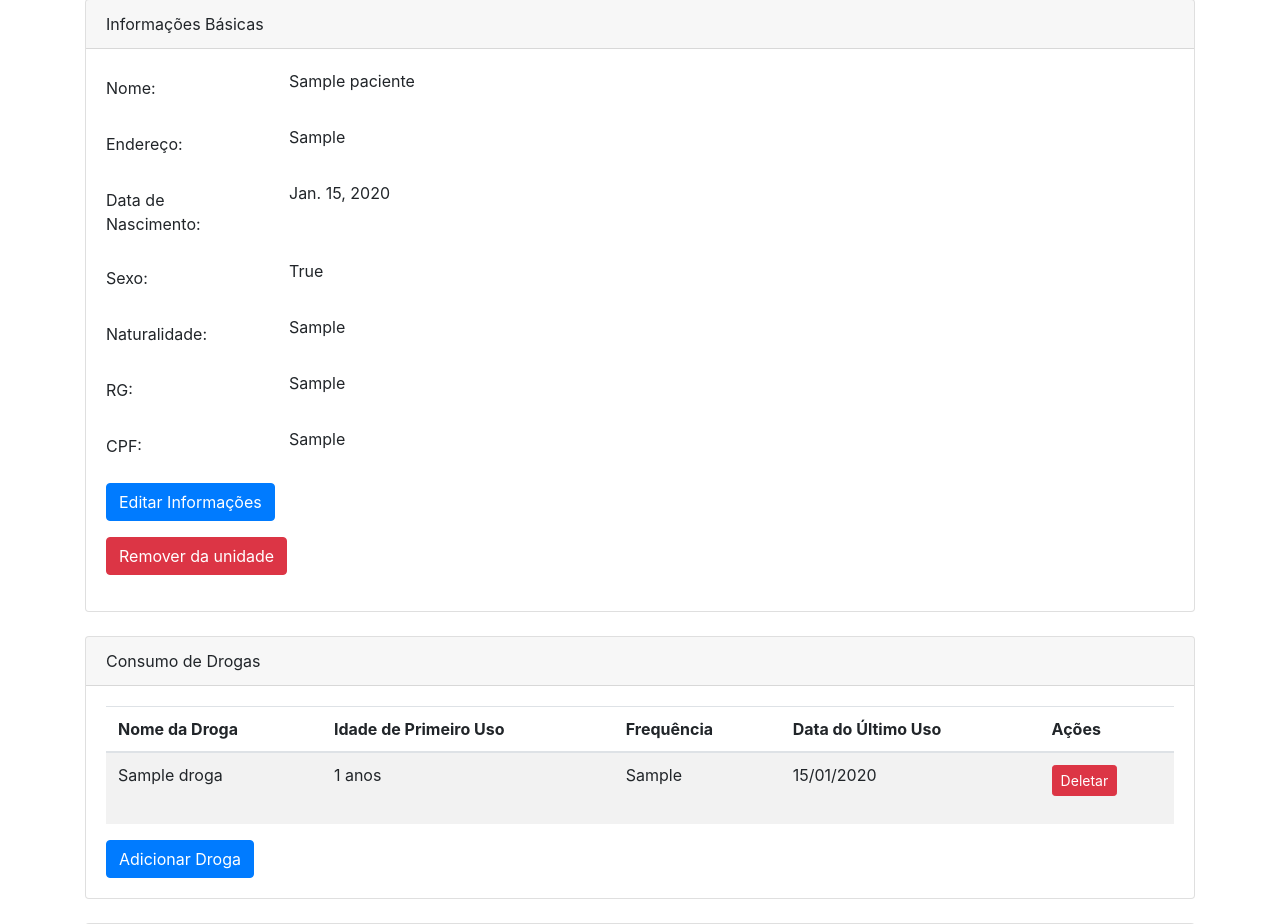
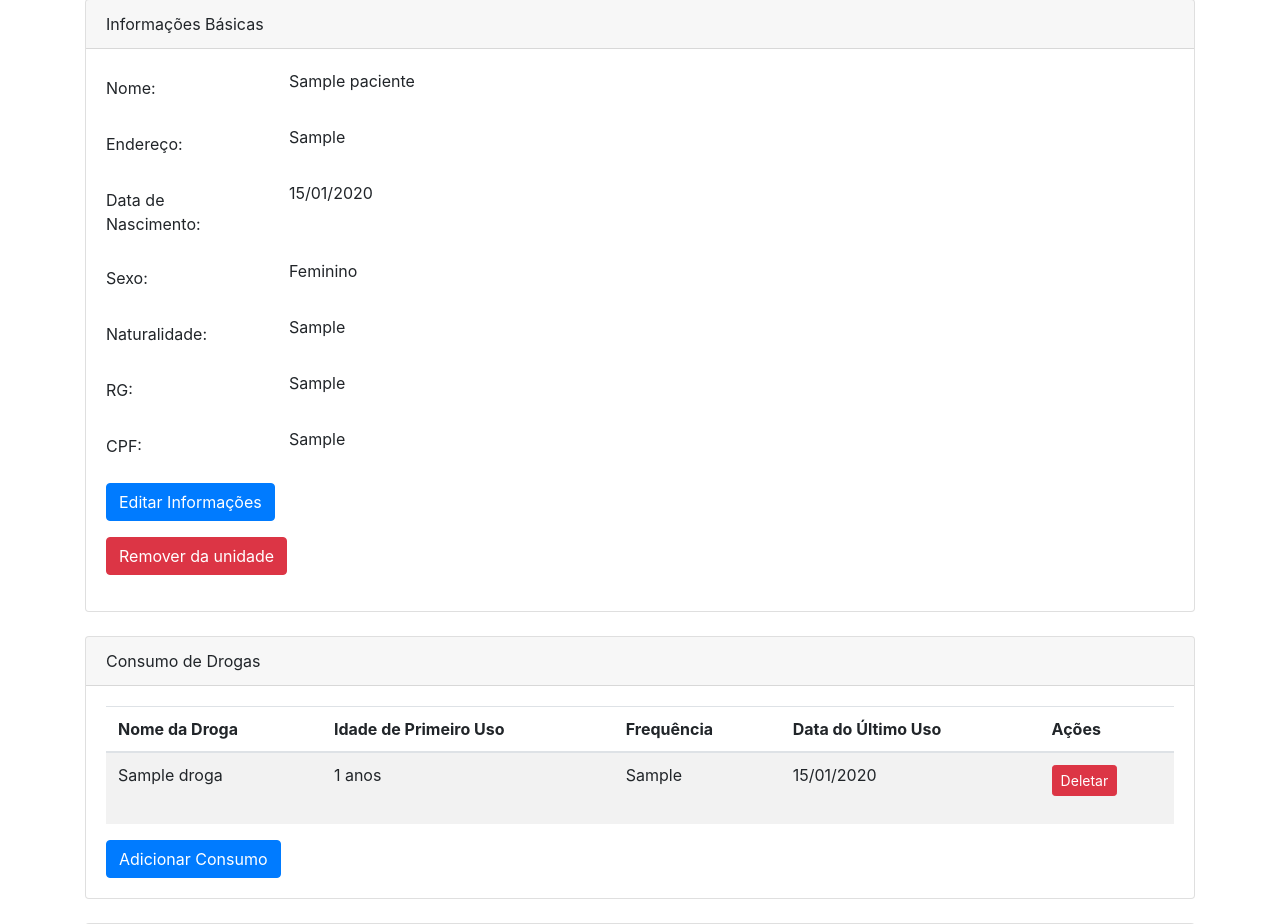
Before and after one commit to matheusnobrega/caps-application, a Django app: page /pacientes/1/ in a window 1280 px wide. Shown: the part 177-1101 px from the top of the page. Run offline with Django 4.2, Linux system fonts and the light colour scheme; tables that the repository leaves empty hold one stand-in row (values such as "Sample post"); some libraries are stand-ins or nearby versions.

Commit message:
ajustes finos

```diff
--- a/paciente/templates/detalhe_paciente.html
+++ b/paciente/templates/detalhe_paciente.html
@@ -24,31 +24,35 @@
         <div class="form-group row">
           <label class="col-sm-2 col-form-label">Data de Nascimento:</label>
           <div class="col-sm-10">
-            <p class="form-control-static">{{ paciente.data_nascimento }}</p>
+            <p class="form-control-static">{{ paciente.data_nascimento|date:"d/m/Y" }}</p>
           </div>
         </div>
         <div class="form-group row">
           <label class="col-sm-2 col-form-label">Sexo:</label>
           <div class="col-sm-10">
-            <p class="form-control-static">{{ paciente.sexo }}</p>
+            {% if paciente.sexo %}
+            <p class="form-control-static">Feminino</p>
+            {% else %}
+            <p class="form-control-static">Masculino</p>
+            {% endif %}
           </div>
         </div>
         <div class="form-group row">
           <label class="col-sm-2 col-form-label">Naturalidade:</label>
           <div class="col-sm-10">
-            <p class="form-control-static">{{ paciente.naturalidade }}</p>
+            <p class="form-control-static">{{ paciente.naturalidade|default_if_none:'' }}</p>
           </div>
         </div>
         <div class="form-group row">
           <label class="col-sm-2 col-form-label">RG:</label>
           <div class="col-sm-10">
-            <p class="form-control-static">{{ paciente.rg }}</p>
+            <p class="form-control-static">{{ paciente.rg|default_if_none:'' }}</p>
           </div>
         </div>
         <div class="form-group row">
           <label class="col-sm-2 col-form-label">CPF:</label>
           <div class="col-sm-10">
-            <p class="form-control-static">{{ paciente.cpf }}</p>
+            <p class="form-control-static">{{ paciente.cpf|default_if_none:'' }}</p>
           </div>
         </div>
         <a  type="button" class="btn btn-primary" href="{% url 'paciente:editar_paciente' paciente.id %}">Editar Informações</a>
@@ -104,7 +108,7 @@
             {% endfor %}
           </tbody>
         </table>
-        <a href="{% url 'paciente:adiciona_droga' paciente.id %}" class="btn btn-primary">Adicionar Droga</a>
+        <a href="{% url 'paciente:adiciona_droga' paciente.id %}" class="btn btn-primary">Adicionar Consumo</a>
       </div>
     </div>
 
```
Also changed, not shown: paciente/templates/lista_pacientes.html (+8 -2 lines).
